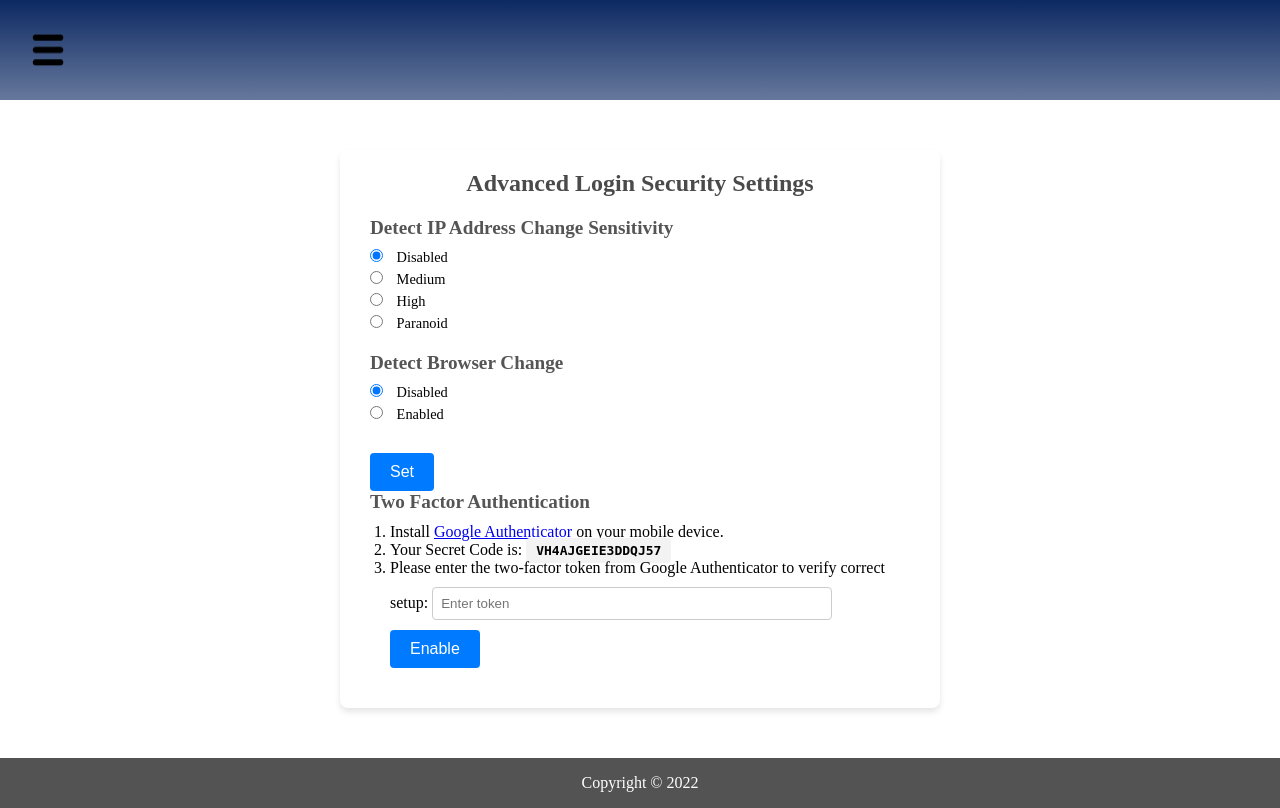
After one commit to Gerald125-eng/coin, a Django app: template btc/templates/account_security.html in a window 1280 px wide. The commit adds this page. Run offline with Django 3.2, Linux system fonts and the light colour scheme; the template is opened without the code that fills it, so the values that code supplies are empty.

Commit message:
first commit

```diff
--- /dev/null
+++ b/btc/templates/account_security.html
@@ -0,0 +1,110 @@
+{% load static %}
+<!DOCTYPE html>
+<html lang="en">
+<head>
+    <meta charset="UTF-8">
+    <meta name="viewport" content="width=device-width, initial-scale=1.0">
+    <title>Advanced Login Security Settings</title>
+    <link rel="stylesheet" href="https://cdnjs.cloudflare.com/ajax/libs/font-awesome/6.5.2/css/all.min.css">
+    <link href="https://fonts.googleapis.com/css2?family=Inter:wght@400;500;600;700&display=swap" rel="stylesheet">
+    <link rel="stylesheet" href="{% static 'css/account_security.css' %}">
+</head>
+<body>
+    <!-- header_dashboard -->
+    <div class="header_dashboard">
+        <img src="{% static 'Img/OIP-removebg-preview (1).png' %}" alt="" class="OIP-removebg">
+        <img src="{% static 'Img/icons8-close-50.png' %}" alt="" class="icons8-close">
+    </div>
+
+    <div class="main">
+        <div class="container">
+            <header>
+                <h1>Advanced Login Security Settings</h1>
+            </header>
+            <form action="#" method="post">
+                <!-- Detect IP Address Change Sensitivity -->
+                <section>
+                    <h2>Detect IP Address Change Sensitivity</h2>
+                    <label>
+                        <input type="radio" name="ip_sensitivity" value="disabled" checked> Disabled
+                    </label>
+                    <label>
+                        <input type="radio" name="ip_sensitivity" value="medium"> Medium
+                    </label>
+                    <label>
+                        <input type="radio" name="ip_sensitivity" value="high"> High
+                    </label>
+                    <label>
+                        <input type="radio" name="ip_sensitivity" value="paranoid"> Paranoid
+                    </label>
+                </section>
+
+                <!-- Detect Browser Change -->
+                <section>
+                    <h2>Detect Browser Change</h2>
+                    <label>
+                        <input type="radio" name="browser_change" value="disabled" checked> Disabled
+                    </label>
+                    <label>
+                        <input type="radio" name="browser_change" value="enabled"> Enabled
+                    </label>
+                </section>
+
+                <button type="submit">Set</button>
+            </form>
+
+            <!-- Two Factor Authentication -->
+            <section class="two-factor-auth">
+                <h2>Two Factor Authentication</h2>
+                <ol>
+                    <li>Install <a href="https://play.google.com/store/apps/details?id=com.google.android.apps.authenticator2" target="_blank">Google Authenticator</a> on your mobile device.</li>
+                    <li>Your Secret Code is: <span class="secret-code">VH4AJGEIE3DDQJ57</span></li>
+                    <li>
+                        Please enter the two-factor token from Google Authenticator to verify correct setup:
+                        <input type="text" placeholder="Enter token">
+                        <button type="submit">Enable</button>
+                    </li>
+                </ol>
+            </section>
+
+
+
+        </div>
+    </div>
+
+      <div class="buger_2">
+            <div class="img_section_2">
+                <br>
+                <img src="{% static 'Img/dt-avatar.png' %}" alt="">
+                <br>
+                <h3>Jorge</h3>
+                <br>
+                <p><a href="dashboard.html">DASHBOARD</a></p>
+                <br>
+                <p><a href="deposit.html">INVEST</a></p>
+                <br>
+                <p><a href="withdraw.html">WITHDREW</a></p>
+                <br>
+                <p><a href="ref_cashout.html">CASHOUT HISTORY</a></p>
+                <br>
+                <p><a href="my_refferal.html">MY REFERRAL</a></p>
+                <br>
+                <p><a href="ref_cashout.html">REF.CASHOUT</a></p>
+                <br>
+                <p><a href="account_setting.html">ACCOUNT SETTINGS</a></p>
+                <br>
+                <p><a href="account_security.html">ACCOUNT SECURITY</a></p>
+                <br>
+                <p><a href="Sign_Out.html">SIGN OUT</a></p>
+
+
+            </div>
+      </div>
+
+        <div class="Copyright">
+            <p>Copyright © 2022</p>
+        </div>
+
+        <script src="{% static 'js/account_security.js' %}"></script>
+</body>
+</html>
--- a/btc/urls.py
+++ b/btc/urls.py
@@ -7,6 +7,7 @@ from . import views
 urlpatterns = [
       path("", views.index, name="index"),
     path('contact/', views.contact_view, name='contact'),
+    path('account_security/', views.account_security, name='account_security'),
     path('about_us/', views.about_us, name='about_us'),
     path('register/', views.register_view, name='register'),
     path('login/', views.login_view, name='login'),
```
Also changed, not shown: btc/templates/update_profile.html (+136 -0 lines), btc/views.py (+5 -12 lines), coin/settings.py (+13 -0 lines), 2 other files.
